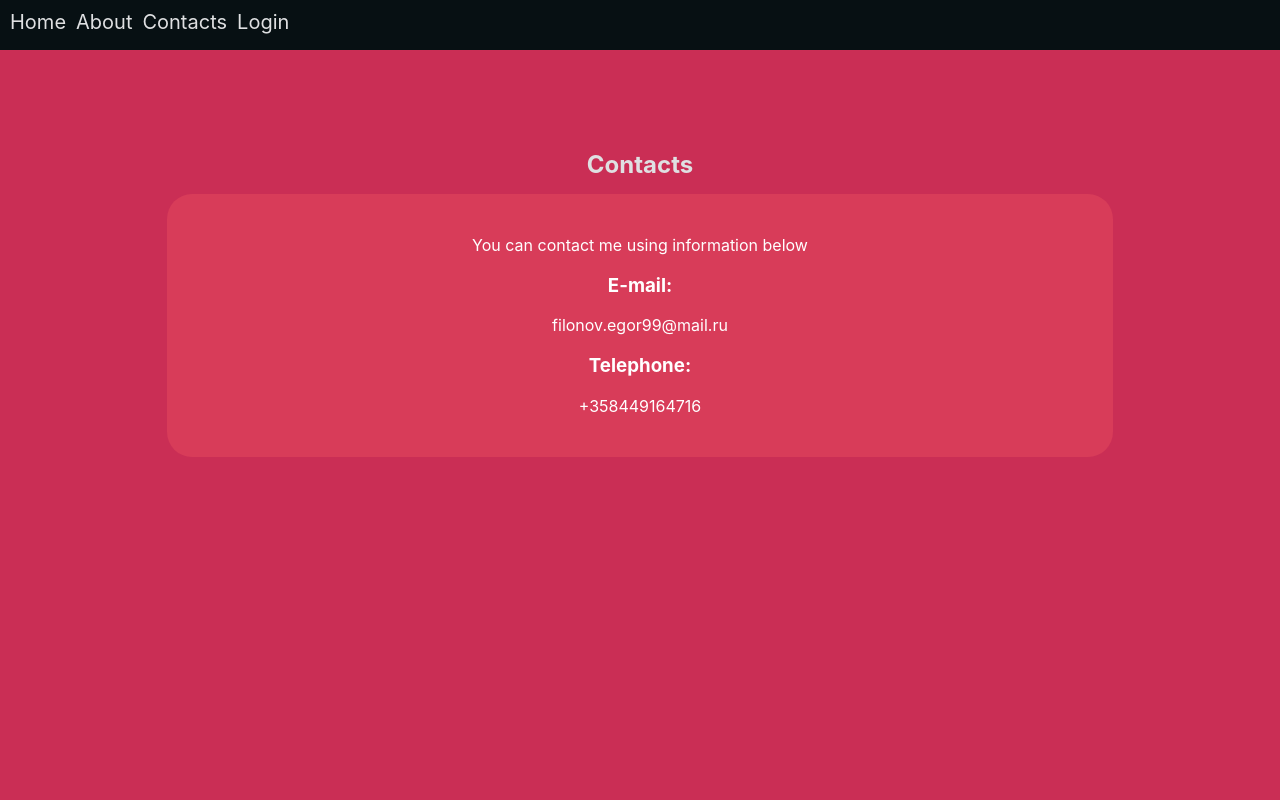
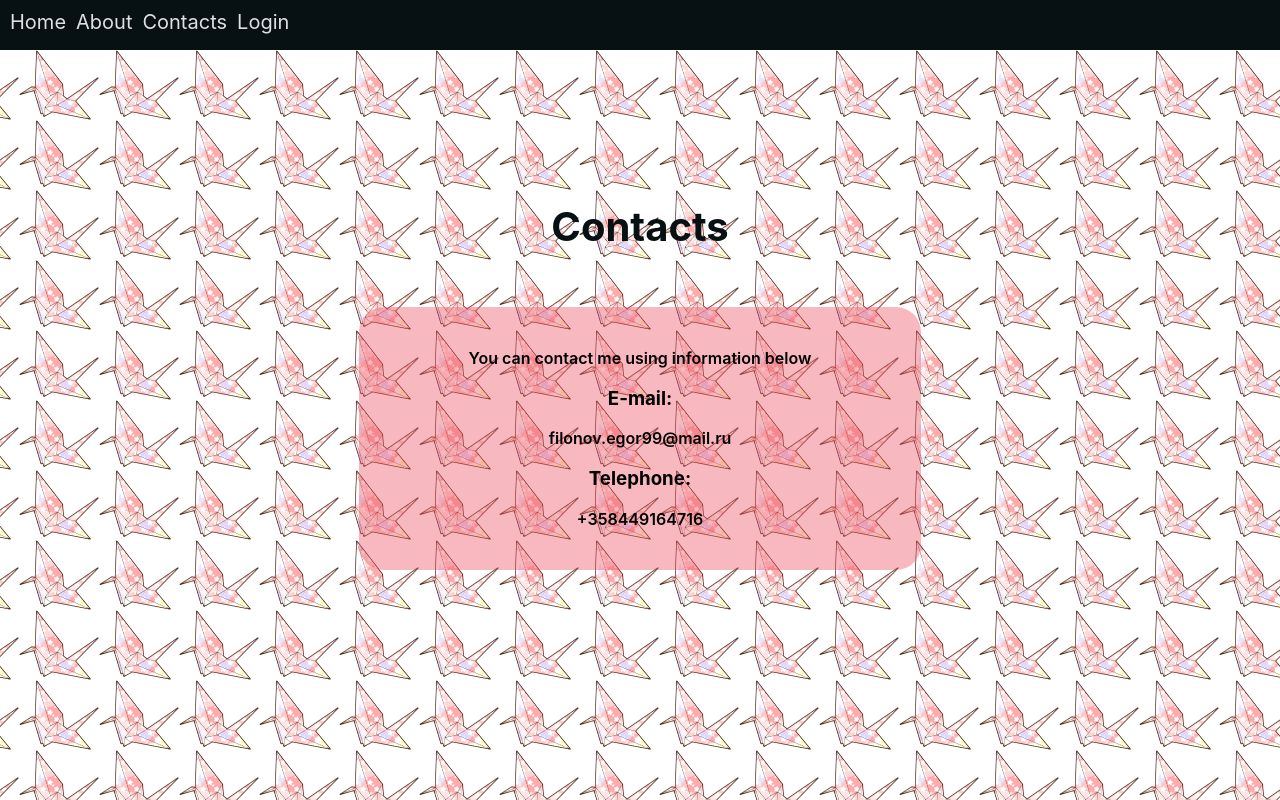
Before and after one commit to filonov-e/React-Multipage-Transition-Template, a React (Create React App) app: page /contacts in a window 1280 px wide. Built offline with nearby package versions, Linux system fonts and the light colour scheme.

Commit message:
updated ui, added animations contacts

```diff
--- a/src/App.css
+++ b/src/App.css
@@ -51,11 +51,31 @@ header {
 }
 
 .Contacts {
-  background-color: #CA2E55;
+  background-image: url(/origami.png);
+  background-color: white;
+  background-position: 0% 0%;
+  animation: animation-origami 60s infinite;
+  animation-timing-function: linear;
+}
+
+.Contacts header {
+  padding-top: 19vh;
+  color: #071013;
+  font-size: 20pt;
+}
+
+.Contacts-content {
+  color: black;
+  font-weight: 600;
+  font-size: 2vh;
+  margin-top: 7vh;
+  width: 40vw;
 }
 
 .Login {
-  background-color: #DFE0E2;
+  background-color: white;
+  background-image: url(/waves.png);
+  background-size: 90vh;
 }
 
 .Login-content {
@@ -178,6 +198,11 @@ header {
   100% {background-position: 0% 0%;}
 }
 
+@keyframes animation-origami {
+  0% {background-position: 0% 0%;}
+  100% {background-position: 99% 0%;}
+}
+
 @keyframes animation-login-content {
   0% {transform: rotate(0deg);}
   25% {transform: rotate(5deg);}
--- a/src/index.css
+++ b/src/index.css
@@ -6,7 +6,7 @@ body {
     sans-serif;
   -webkit-font-smoothing: antialiased;
   -moz-osx-font-smoothing: grayscale;
-  background-color: #000;
+  background-color: #FFF;
 }
 
 code {
```
Also changed, not shown: public/origami.png (added).
